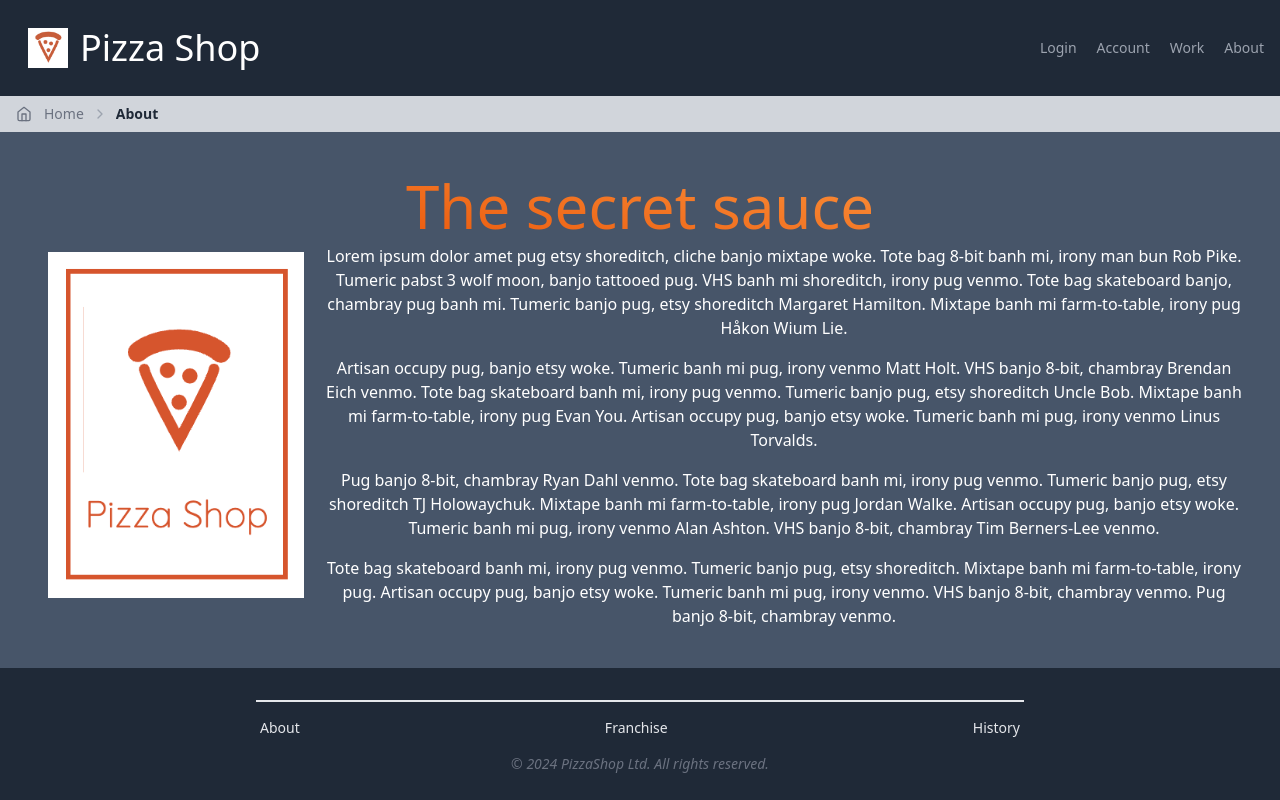
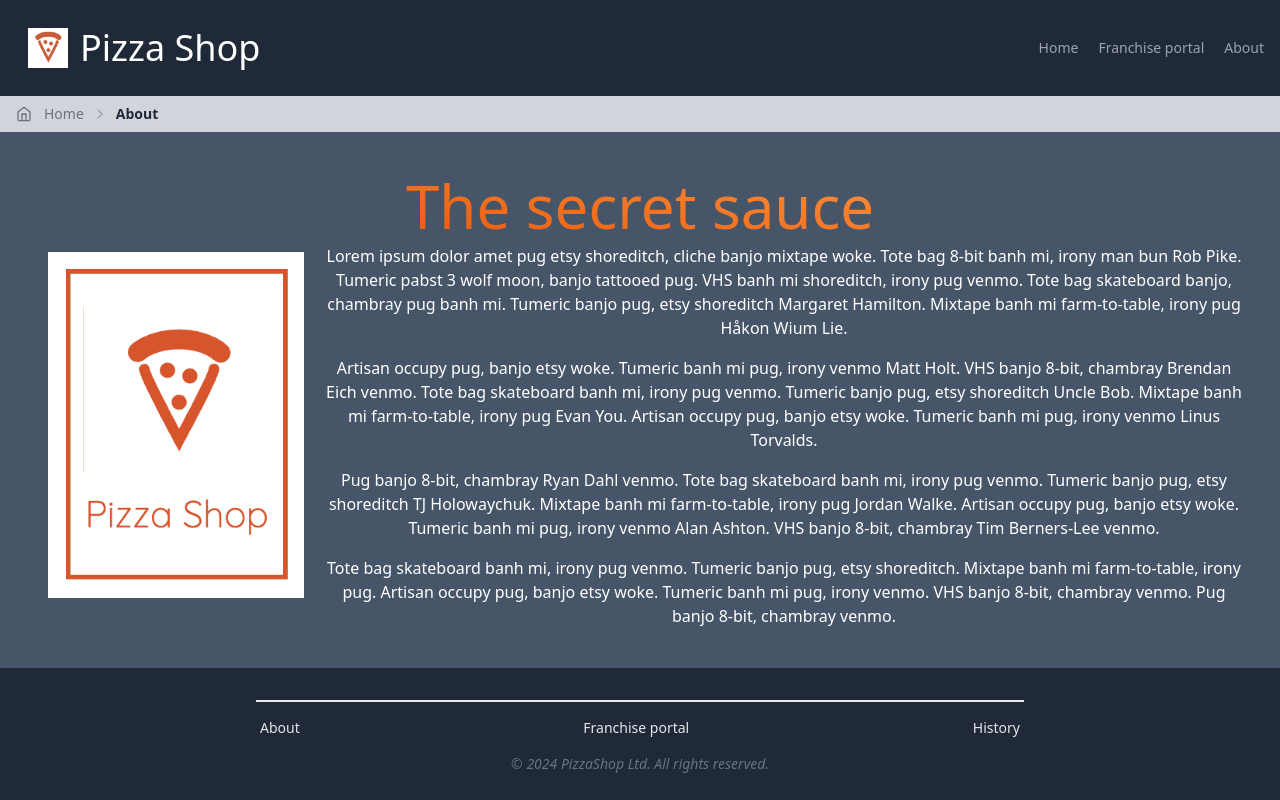
Before and after one commit to zacherikson/jwt-pizza, a React (Vite) app: page /about in a window 1280 px wide. Built offline with nearby package versions, Linux system fonts and the light colour scheme; a web font is replaced by a local one.

Commit message:
add(404) page

```diff
--- a/src/app.jsx
+++ b/src/app.jsx
@@ -5,6 +5,7 @@ import Main from './views/main';
 import Home from './views/home';
 import About from './views/about';
 import Login from './views/login';
+import NotFound from './views/notFound';
 import Breadcrumb from './components/breadcrumb';
 import 'preline/preline';
 
@@ -75,30 +76,19 @@ export default function App() {
               className='hs-collapse hidden overflow-hidden transition-all duration-300 basis-full grow sm:block'
             >
               <div className='flex flex-col gap-5 mt-5 sm:flex-row sm:items-center sm:justify-end sm:mt-0 sm:ps-5'>
+                {[
+                  { title: 'Home', to: '/' },
+                  { title: 'Franchise portal', to: '/login' },
+                  { title: 'About', to: '/about' },
+                ].map((item) => (
                   <NavLink
+                    key={item.title}
                     className='font-medium text-gray-400 hover:text-gray-500 dark:text-gray-500 dark:hover:text-gray-400'
-                  to='/login'
+                    to={item.to}
                   >
-                  Login
+                    {item.title}
                   </NavLink>
-                <a
-                  className='font-medium text-gray-400 hover:text-gray-500 dark:text-gray-500 dark:hover:text-gray-400'
-                  href='#'
-                >
-                  Account
-                </a>
-                <a
-                  className='font-medium text-gray-400 hover:text-gray-500 dark:text-gray-500 dark:hover:text-gray-400'
-                  href='#'
-                >
-                  Work
-                </a>
-                <NavLink
-                  className='font-medium text-gray-400 hover:text-gray-500 dark:text-gray-500 dark:hover:text-gray-400'
-                  to='/about'
-                >
-                  About
-                </NavLink>
+                ))}
               </div>
             </div>
           </nav>
@@ -134,30 +124,33 @@ export default function App() {
               </Main>
             }
           />
+          <Route
+            path='*'
+            element={
+              <Main title='Opps'>
+                <NotFound />
+              </Main>
+            }
+          />
         </Routes>
       </main>
 
       <footer className='m-8 flex justify-center'>
         <div className='container border-t-2 border-gray-200 dark:border-gray-700 max-w-3xl'>
           <nav className='-mb-0.5 flex space-x-6 justify-between'>
+            {[
+              { title: 'About', to: '/about' },
+              { title: 'Franchise portal', to: '/login' },
+              { title: 'History', to: '/history' },
+            ].map((item) => (
               <NavLink
+                key={item.title}
                 className='hs-tab-active:font-semibold hs-tab-active:border-orange-600 hs-tab-active:text-orange-600 py-4 px-1 inline-flex items-center gap-2 border-b-2 border-transparent text-sm whitespace-nowrap text-gray-200 hover:text-orange-600 focus:outline-none focus:text-orange-600'
-              to='/about'
+                to={item.to}
               >
-              About
+                {item.title}
               </NavLink>
-            <a
-              className='hs-tab-active:font-semibold hs-tab-active:border-orange-600 hs-tab-active:text-orange-600 py-4 px-1 inline-flex items-center gap-2 border-b-2 border-transparent text-sm whitespace-nowrap text-gray-200 hover:text-orange-600 focus:outline-none focus:text-orange-600'
-              href='#'
-            >
-              Franchise
-            </a>
-            <a
-              className='hs-tab-active:font-semibold hs-tab-active:border-orange-600 hs-tab-active:text-orange-600 py-4 px-1 inline-flex items-center gap-2 border-b-2 border-transparent text-sm whitespace-nowrap text-gray-200 hover:text-orange-600 focus:outline-none focus:text-orange-600'
-              href='#'
-            >
-              History
-            </a>
+            ))}
           </nav>
           <p className='text-sm text-center italic text-gray-500'>© 2024 PizzaShop Ltd. All rights reserved.</p>
         </div>
--- /dev/null
+++ b/src/views/notFound.jsx
@@ -0,0 +1,9 @@
+import React from 'react';
+
+export default function NotFound() {
+  return (
+    <div className='text-neutral-100 my-4'>
+      It looks like we have dropped a pizza on the floor. Please try another page.{' '}
+    </div>
+  );
+}
```
Lines whose indentation alone changed are shown as unchanged.
